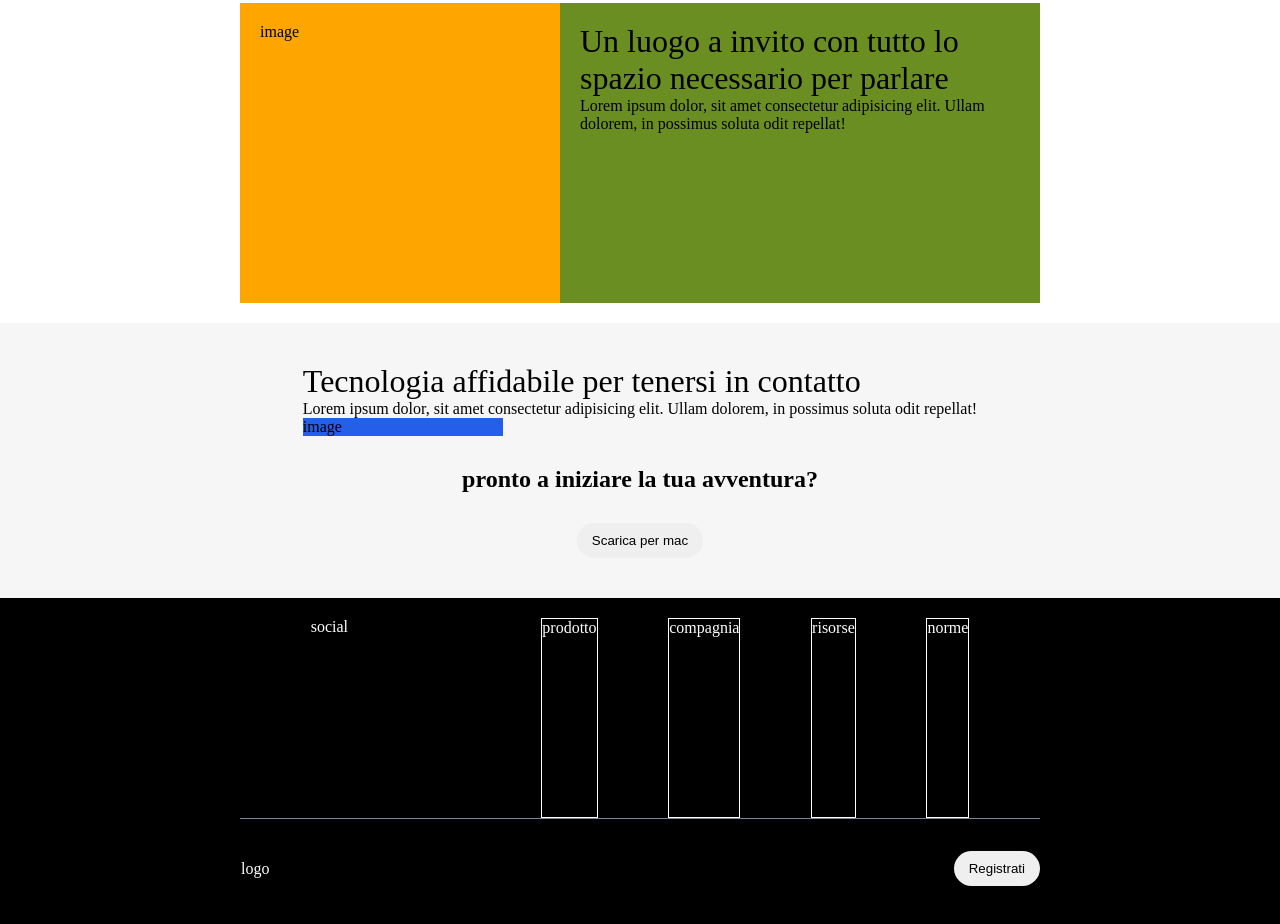
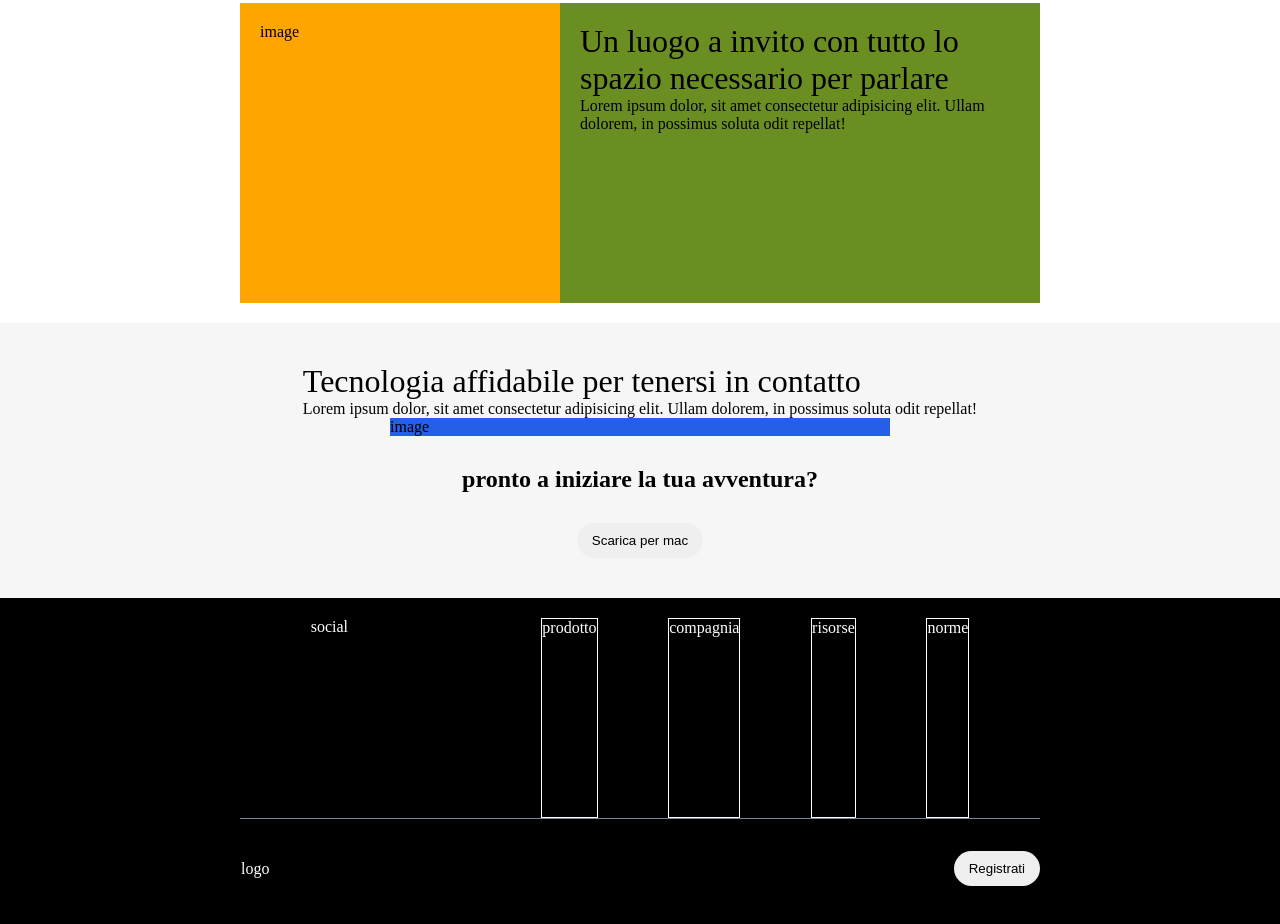
Before and after one commit to carmelocammalleri/htmlcss-struttura-discord, a plain HTML site: page index.html in a window 1280 px wide. Shown: the part 953-1877 px from the top of the page. Drawn offline with Linux system fonts and the light colour scheme.

Commit message:
[fix]: div img in the middle

```diff
--- a/css/style.css
+++ b/css/style.css
@@ -123,8 +123,9 @@ header{
 }
 
 .image-bottom{
-  width: 200px;
+  width: 500px;
   background-color: #255EE9;
+  margin: 0 auto;
 }
 
 .bottom-section{
--- a/index.html
+++ b/index.html
@@ -121,13 +121,16 @@
             <div class="text-jumbo">
               <span class="sec-title">Tecnologia affidabile per tenersi in contatto</span>
               <p>Lorem ipsum dolor, sit amet consectetur adipisicing elit. Ullam dolorem, in possimus soluta odit repellat!</p>
+
               <div class="image-bottom">image</div>
+
+              <div class="bottom-section">
+                <h2>pronto a iniziare la tua avventura?</h2>
+                <button class="button-sign">Scarica per mac</button>
+              </div>
             </div>
 
-            <div class="bottom-section">
-              <h2>pronto a iniziare la tua avventura?</h2>
-              <button class="button-sign">Scarica per mac</button>
-            </div>
+
           </div>
         </div>
 
```
